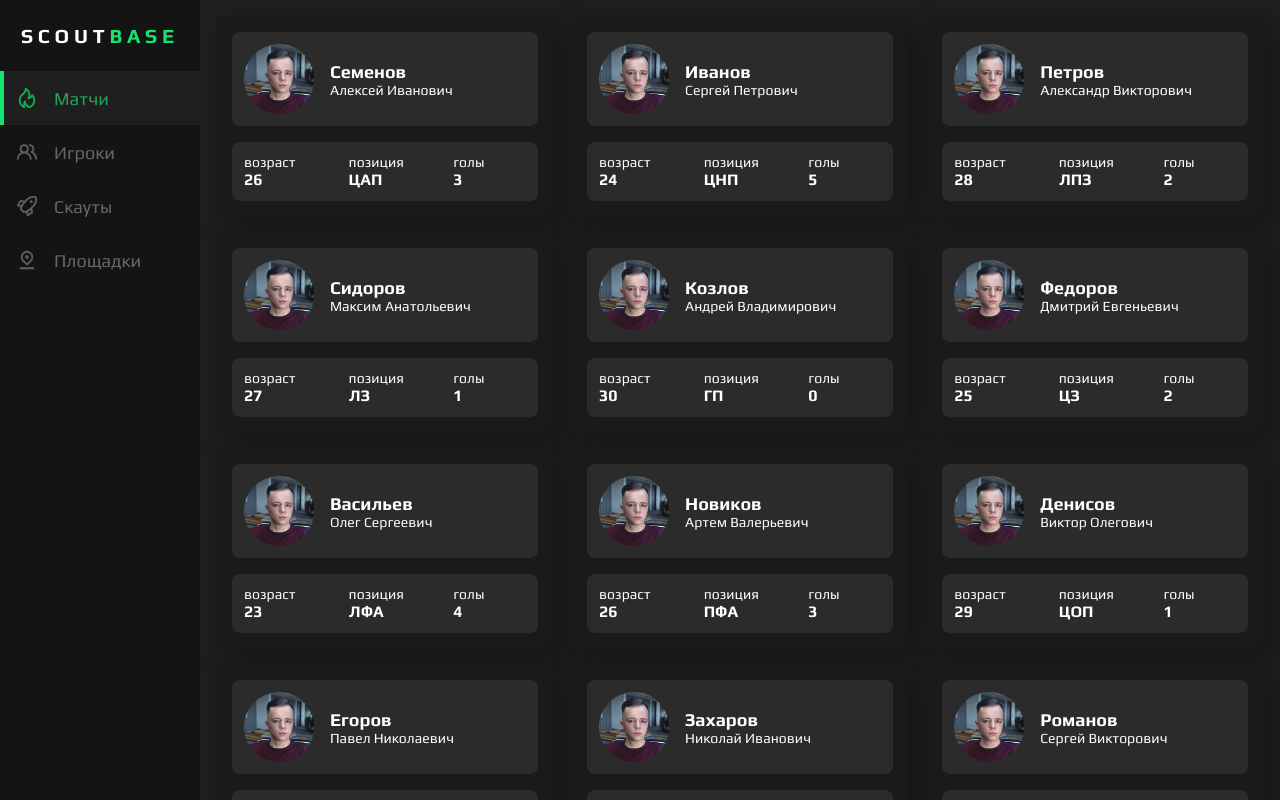
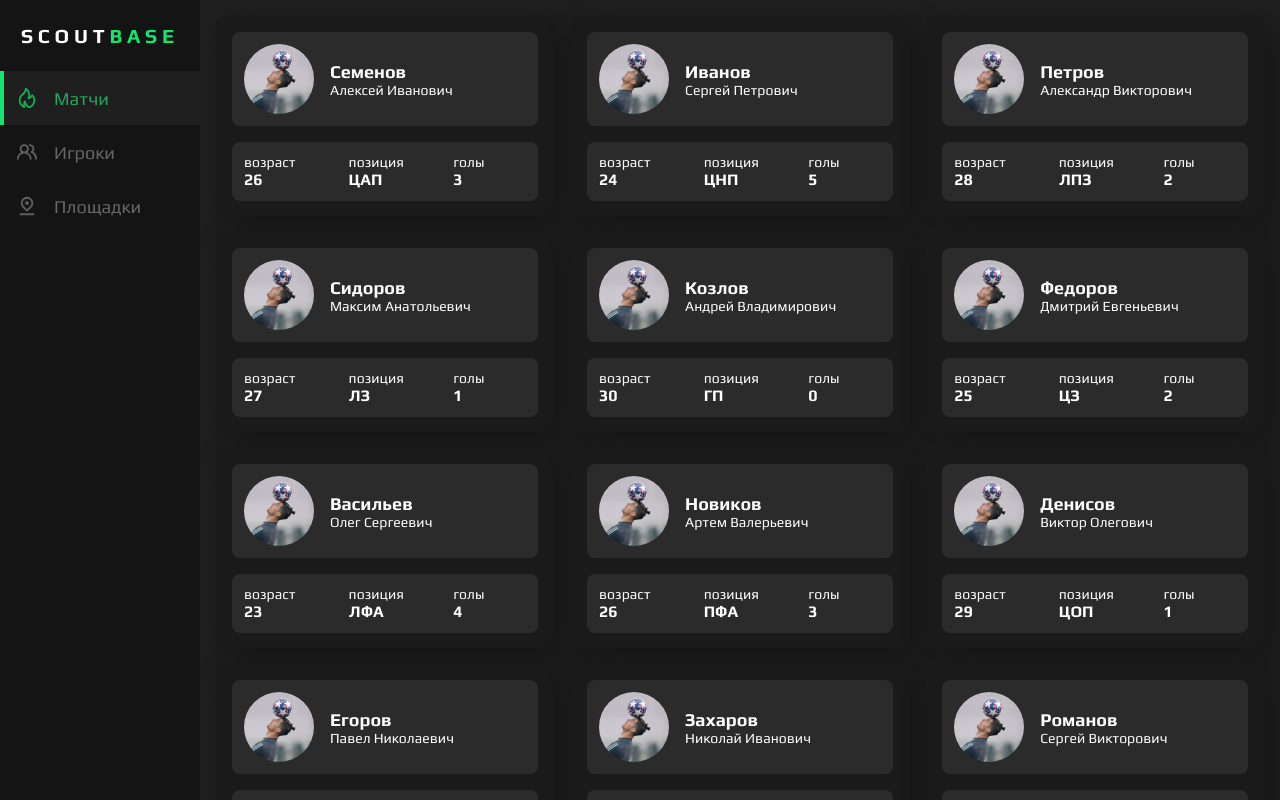
Before and after one commit to AndreiExtr/Web_ScoutBase, a Vue app: page /players in a window 1280 px wide. Built offline with nearby package versions, Linux system fonts and the light colour scheme.

Commit message:
add player'

```diff
--- a/src/App.vue
+++ b/src/App.vue
@@ -17,7 +17,7 @@ export default {
     }
   },
   mounted () {
-    const savedTab = localStorage.getItem('activeTab')
+    const savedTab = sessionStorage.getItem('activeTab')
     if (savedTab !== null) {
       this.activeTab = parseInt(savedTab)
     }
@@ -25,13 +25,13 @@ export default {
   methods: {
     setActiveTab (tab) {
       this.activeTab = tab
-      localStorage.setItem('activeTab', tab)
+      sessionStorage.setItem('activeTab', tab)
       if (tab === 0) {
         this.$router.push({ name: 'HomeView' })
       } else if (tab === 1) {
         this.$router.push({ name: 'GamerView' })
       } else if (tab === 2) {
-        this.$router.push({ name: 'ScoutView' })
+        this.$router.push({ name: 'FieldView' })
       }
     }
   }
--- a/src/components/GamerCard.vue
+++ b/src/components/GamerCard.vue
@@ -1,7 +1,7 @@
 <template>
   <div class="gamer-card" @click="goToPlayerPage">
     <div class="gamer-card__item1">
-      <img alt="" src="@/assets/img/avatar.png">
+      <img :src="avatar" alt="Аватар игрока">
       <p><span>{{ lastName }}</span> <br>
         {{ firstName }} {{ middleName }}</p>
     </div>
@@ -23,7 +23,11 @@ export default {
     middleName: String,
     age: Number,
     position: String,
-    goals: Number
+    goals: Number,
+    avatar: {
+      type: String,
+      required: true
+    }
   },
   methods: {
     goToPlayerPage () {
@@ -63,6 +67,7 @@ export default {
     img{
       width: 70px;
       height: 70px;
+      border-radius: 50px;
     }
 
     p{
--- a/src/components/SidebarMenu.vue
+++ b/src/components/SidebarMenu.vue
@@ -36,10 +36,6 @@ export default {
         {
           icon: require('@/assets/icons/users.svg'),
           description: 'Игроки'
-        },
-        {
-          icon: require('@/assets/icons/rocket.svg'),
-          description: 'Скауты'
         },
         {
           icon: require('@/assets/icons/location.svg'),
--- a/src/router/index.js
+++ b/src/router/index.js
@@ -3,7 +3,7 @@ import HomeView from '../views/HomeView.vue'
 import LoginView from '../views/LoginView.vue'
 import MatchView from '../views/MatchView.vue'
 import GamerView from '../views/GamerView.vue'
-import ScoutView from '../views/ScoutView.vue'
+import FieldView from '../views/FieldView.vue'
 import PlayerView from '../views/PlayerView.vue'
 
 const routes = [
@@ -33,9 +33,9 @@ const routes = [
     component: PlayerView
   },
   {
-    path: '/scouts',
-    name: 'ScoutView',
-    component: ScoutView
+    path: '/fields',
+    name: 'FieldView',
+    component: FieldView
   }
 ]
 
--- a/src/store/index.js
+++ b/src/store/index.js
@@ -25,26 +25,26 @@ const loadState = () => {
 export default createStore({
   state: loadState() || {
     players: [
-      { id: 1, lastName: 'Семенов', firstName: 'Алексей', middleName: 'Иванович', age: 26, position: 'ЦАП', goals: 3 },
-      { id: 2, lastName: 'Иванов', firstName: 'Сергей', middleName: 'Петрович', age: 24, position: 'ЦНП', goals: 5 },
-      { id: 3, lastName: 'Петров', firstName: 'Александр', middleName: 'Викторович', age: 28, position: 'ЛПЗ', goals: 2 },
-      { id: 4, lastName: 'Сидоров', firstName: 'Максим', middleName: 'Анатольевич', age: 27, position: 'ЛЗ', goals: 1 },
-      { id: 5, lastName: 'Козлов', firstName: 'Андрей', middleName: 'Владимирович', age: 30, position: 'ГП', goals: 0 },
-      { id: 6, lastName: 'Федоров', firstName: 'Дмитрий', middleName: 'Евгеньевич', age: 25, position: 'ЦЗ', goals: 2 },
-      { id: 7, lastName: 'Васильев', firstName: 'Олег', middleName: 'Сергеевич', age: 23, position: 'ЛФА', goals: 4 },
-      { id: 8, lastName: 'Новиков', firstName: 'Артем', middleName: 'Валерьевич', age: 26, position: 'ПФА', goals: 3 },
-      { id: 9, lastName: 'Денисов', firstName: 'Виктор', middleName: 'Олегович', age: 29, position: 'ЦОП', goals: 1 },
-      { id: 10, lastName: 'Егоров', firstName: 'Павел', middleName: 'Николаевич', age: 31, position: 'ЛП', goals: 3 },
-      { id: 11, lastName: 'Захаров', firstName: 'Николай', middleName: 'Иванович', age: 24, position: 'ПП', goals: 2 },
-      { id: 12, lastName: 'Романов', firstName: 'Сергей', middleName: 'Викторович', age: 22, position: 'ЦН', goals: 6 },
-      { id: 13, lastName: 'Лебедев', firstName: 'Алексей', middleName: 'Аркадьевич', age: 27, position: 'ГП', goals: 1 },
-      { id: 14, lastName: 'Борисов', firstName: 'Михаил', middleName: 'Дмитриевич', age: 25, position: 'РВ', goals: 5 },
-      { id: 15, lastName: 'Григорьев', firstName: 'Юрий', middleName: 'Павлович', age: 28, position: 'ЛВ', goals: 4 },
-      { id: 16, lastName: 'Михайлов', firstName: 'Виктор', middleName: 'Степанович', age: 26, position: 'ПЗ', goals: 2 },
-      { id: 17, lastName: 'Александров', firstName: 'Денис', middleName: 'Юрьевич', age: 23, position: 'ЦЗ', goals: 1 },
-      { id: 18, lastName: 'Королев', firstName: 'Аркадий', middleName: 'Владимирович', age: 29, position: 'ЦП', goals: 3 },
-      { id: 19, lastName: 'Тимофеев', firstName: 'Олег', middleName: 'Геннадьевич', age: 31, position: 'ЦППЗ', goals: 6 },
-      { id: 20, lastName: 'Смирнов', firstName: 'Василий', middleName: 'Викторович', age: 27, position: 'ГП', goals: 0 }
+      { id: 1, avatar: require('@/assets/img/player/avatar1.jpg'), lastName: 'Семенов', firstName: 'Алексей', middleName: 'Иванович', age: 26, position: 'ЦАП', goals: 3 },
+      { id: 2, avatar: require('@/assets/img/player/avatar1.jpg'), lastName: 'Иванов', firstName: 'Сергей', middleName: 'Петрович', age: 24, position: 'ЦНП', goals: 5 },
+      { id: 3, avatar: require('@/assets/img/player/avatar1.jpg'), lastName: 'Петров', firstName: 'Александр', middleName: 'Викторович', age: 28, position: 'ЛПЗ', goals: 2 },
+      { id: 4, avatar: require('@/assets/img/player/avatar1.jpg'), lastName: 'Сидоров', firstName: 'Максим', middleName: 'Анатольевич', age: 27, position: 'ЛЗ', goals: 1 },
+      { id: 5, avatar: require('@/assets/img/player/avatar1.jpg'), lastName: 'Козлов', firstName: 'Андрей', middleName: 'Владимирович', age: 30, position: 'ГП', goals: 0 },
+      { id: 6, avatar: require('@/assets/img/player/avatar1.jpg'), lastName: 'Федоров', firstName: 'Дмитрий', middleName: 'Евгеньевич', age: 25, position: 'ЦЗ', goals: 2 },
+      { id: 7, avatar: require('@/assets/img/player/avatar1.jpg'), lastName: 'Васильев', firstName: 'Олег', middleName: 'Сергеевич', age: 23, position: 'ЛФА', goals: 4 },
+      { id: 8, avatar: require('@/assets/img/player/avatar1.jpg'), lastName: 'Новиков', firstName: 'Артем', middleName: 'Валерьевич', age: 26, position: 'ПФА', goals: 3 },
+      { id: 9, avatar: require('@/assets/img/player/avatar1.jpg'), lastName: 'Денисов', firstName: 'Виктор', middleName: 'Олегович', age: 29, position: 'ЦОП', goals: 1 },
+      { id: 10, avatar: require('@/assets/img/player/avatar1.jpg'), lastName: 'Егоров', firstName: 'Павел', middleName: 'Николаевич', age: 31, position: 'ЛП', goals: 3 },
+      { id: 11, avatar: require('@/assets/img/player/avatar1.jpg'), lastName: 'Захаров', firstName: 'Николай', middleName: 'Иванович', age: 24, position: 'ПП', goals: 2 },
+      { id: 12, avatar: require('@/assets/img/player/avatar1.jpg'), lastName: 'Романов', firstName: 'Сергей', middleName: 'Викторович', age: 22, position: 'ЦН', goals: 6 },
+      { id: 13, avatar: require('@/assets/img/player/avatar1.jpg'), lastName: 'Лебедев', firstName: 'Алексей', middleName: 'Аркадьевич', age: 27, position: 'ГП', goals: 1 },
+      { id: 14, avatar: require('@/assets/img/player/avatar1.jpg'), lastName: 'Борисов', firstName: 'Михаил', middleName: 'Дмитриевич', age: 25, position: 'РВ', goals: 5 },
+      { id: 15, avatar: require('@/assets/img/player/avatar1.jpg'), lastName: 'Григорьев', firstName: 'Юрий', middleName: 'Павлович', age: 28, position: 'ЛВ', goals: 4 },
+      { id: 16, avatar: require('@/assets/img/player/avatar1.jpg'), lastName: 'Михайлов', firstName: 'Виктор', middleName: 'Степанович', age: 26, position: 'ПЗ', goals: 2 },
+      { id: 17, avatar: require('@/assets/img/player/avatar1.jpg'), lastName: 'Александров', firstName: 'Денис', middleName: 'Юрьевич', age: 23, position: 'ЦЗ', goals: 1 },
+      { id: 18, avatar: require('@/assets/img/player/avatar1.jpg'), lastName: 'Королев', firstName: 'Аркадий', middleName: 'Владимирович', age: 29, position: 'ЦП', goals: 3 },
+      { id: 19, avatar: require('@/assets/img/player/avatar1.jpg'), lastName: 'Тимофеев', firstName: 'Олег', middleName: 'Геннадьевич', age: 31, position: 'ЦППЗ', goals: 6 },
+      { id: 20, avatar: require('@/assets/img/player/avatar1.jpg'), lastName: 'Смирнов', firstName: 'Василий', middleName: 'Викторович', age: 27, position: 'ГП', goals: 0 }
     ],
     matches: [
       { id: 1, date: 'Вт, 03 июля', time: '10:00 - 11:30', placesLeft1: 12, placesLeft2: 12, location: 'Центральный стадион "Локомотив", ул. Большая Черкизовская, 125, Москва', price: 1300, status: 'сегодня', organizer: { name: 'Иванов Сергей Петрович', position: 'Главный судья' } },
@@ -84,7 +84,14 @@ export default createStore({
       organizer: { name: 'Неизвестный организатор', position: 'Должность не указана' }
     },
     selectedPlayer: (state) => state.selectedPlayer || {
-      id: null
+      id: null,
+      lastName: '',
+      firstName: '',
+      middleName: '',
+      age: 0,
+      position: '',
+      avatar: '',
+      goals: 0
     },
     getJoinedMatches: (state) => state.joinedMatches
   },
--- a/src/views/ScoutView.vue
+++ b/src/views/FieldView.vue
@@ -6,7 +6,7 @@
 
 <script>
 export default {
-  name: 'ScoutView',
+  name: 'FieldView',
   components: {
   }
 }
--- a/src/views/GamerView.vue
+++ b/src/views/GamerView.vue
@@ -4,6 +4,7 @@
       <GamerCard v-for="player in paginatedPlayers"
         :key="player.id"
         :playerId="player.id"
+        :avatar="player.avatar"
         :lastName="player.lastName"
         :firstName="player.firstName"
         :middleName="player.middleName"
--- a/src/views/HomeView.vue
+++ b/src/views/HomeView.vue
@@ -209,7 +209,7 @@ export default {
       this.setSelectedMatch(match)
     },
     setActiveTab (tab) {
-      this.$emit('update:activeTab', tab) // Передача событие в App.vue
+      this.$emit('update:activeTab', tab) // Передача события в App.vue
     },
     setActiveTabs (tab) {
       this.activeTabs = tab
@@ -222,7 +222,7 @@ export default {
       sessionStorage.setItem('selectedMatchId', match.id)
       sessionStorage.setItem('selectedMatch', JSON.stringify(match))
 
-      this.setSelectedMatch(match) // Сохранение выбранный матч в хранилище
+      this.setSelectedMatch(match) // Сохранение выбранного матча в хранилище
       this.$router.push({
         name: 'MatchView',
         params: { matchId: match.id }
--- a/src/views/MatchView.vue
+++ b/src/views/MatchView.vue
@@ -1,6 +1,6 @@
 <template>
   <div class="main" v-if="activeTab === 0 && showMatchView">
-    <div class="title">
+    <div class="main__header">
       <ButtonUI
         :icon="require('@/assets/icons/arrow-left.svg')"
         :style="{ width: 'auto' }"
@@ -339,7 +339,7 @@ $text-label: #6d6f74;
   width: calc(100% - 200px);
   gap: 16px;
 
-  .title{
+  &__header{
     position: fixed;
     display: flex;
     flex-direction: row;
--- a/src/views/PlayerView.vue
+++ b/src/views/PlayerView.vue
@@ -1,11 +1,20 @@
 <template>
-  <div class="main" v-if="activeTab === 0 && showPlayerView">
-    <div class="title">
+  <div class="main" v-if="activeTab === 1 && showPlayerView">
+    <div class="main__header">
       <ButtonUI
         :icon="require('@/assets/icons/arrow-left.svg')"
         :style="{ width: 'auto' }"
         @click="closeGamerView" />
       <h1>Игрок</h1>
+    </div>
+    <div class="main__player">
+      <div class="info">
+        <img :src="playerAvatar" alt="Аватар игрока">
+        <div class="info__name">
+          <p><span>{{ playerLast }}</span> <br>
+            {{ playerFirst }} {{ playerMiddle }}</p>
+        </div>
+      </div>
     </div>
   </div>
 </template>
@@ -14,13 +23,13 @@
 import { mapGetters } from 'vuex'
 import ButtonUI from '@/components/ButtonUI.vue'
 export default {
-  name: 'MatchView',
+  name: 'PlayerView',
   components: {
     ButtonUI
   },
   data () {
     return {
-      activeTab: 0,
+      activeTab: 1,
       showPlayerView: true
     }
   },
@@ -28,12 +37,24 @@ export default {
     ...mapGetters(['selectedPlayer']),
     playerId () {
       return this.selectedPlayer.id
+    },
+    playerLast () {
+      return this.selectedPlayer.lastName
+    },
+    playerFirst () {
+      return this.selectedPlayer.firstName
+    },
+    playerMiddle () {
+      return this.selectedPlayer.middleName
+    },
+    playerAvatar () {
+      return this.selectedPlayer.avatar
     }
   },
   methods: {
     closeGamerView () {
-      // Удаление данных о текущем матче из sessionStorage
-      // sessionStorage.removeItem('selectedMatch')
+      // Удаление данных о текущем игроке из sessionStorage
+      sessionStorage.removeItem('selectedPlayer')
       this.$router.push({ name: 'GamerView' })
     }
   },
@@ -62,7 +83,7 @@ $text-label: #6d6f74;
   width: calc(100% - 200px);
   gap: 16px;
 
-  .title{
+  &__header{
     position: fixed;
     display: flex;
     flex-direction: row;
@@ -84,5 +105,51 @@ $text-label: #6d6f74;
       color: $text-color;
     }
   }
+
+  &__player{
+    position: relative;
+    display: flex;
+    flex-direction: row;
+    gap: 16px;
+    width: 100%;
+    padding: 0 16px 16px 16px;
+    margin-top: 100px;
+
+    .info{
+      width: 100%;
+      min-height: 250px;
+      padding: 24px;
+      border-radius: 8px;
+      box-shadow: 10px 10px 32px rgba(0, 0, 0, 0.315);
+      background-image: linear-gradient(rgba(0, 0, 0, 0.8), rgba(0, 0, 0, 0.8)), url("@/assets/img/player/background.png");
+      background-repeat:no-repeat;
+      background-size: cover ;
+      background-position: center;
+      display: flex;
+      flex-direction: row;
+      justify-content: flex-start;
+      align-items: center;
+      gap: 24px;
+
+      img{
+        width: 140px;
+        height: 140px;
+        border-radius: 100px;
+      }
+
+      p{
+        font-size: 20px;
+        color: $text-color;
+        text-align: left;
+        line-height: 140%;
+
+        span{
+          font-size: 32px;
+          color: $text-color;
+          font-weight: 700;
+        }
+      }
+    }
+  }
 }
 </style>
```
Also changed, not shown: src/assets/img/player/avatar1.jpg (added), src/assets/img/player/background.png (added).
